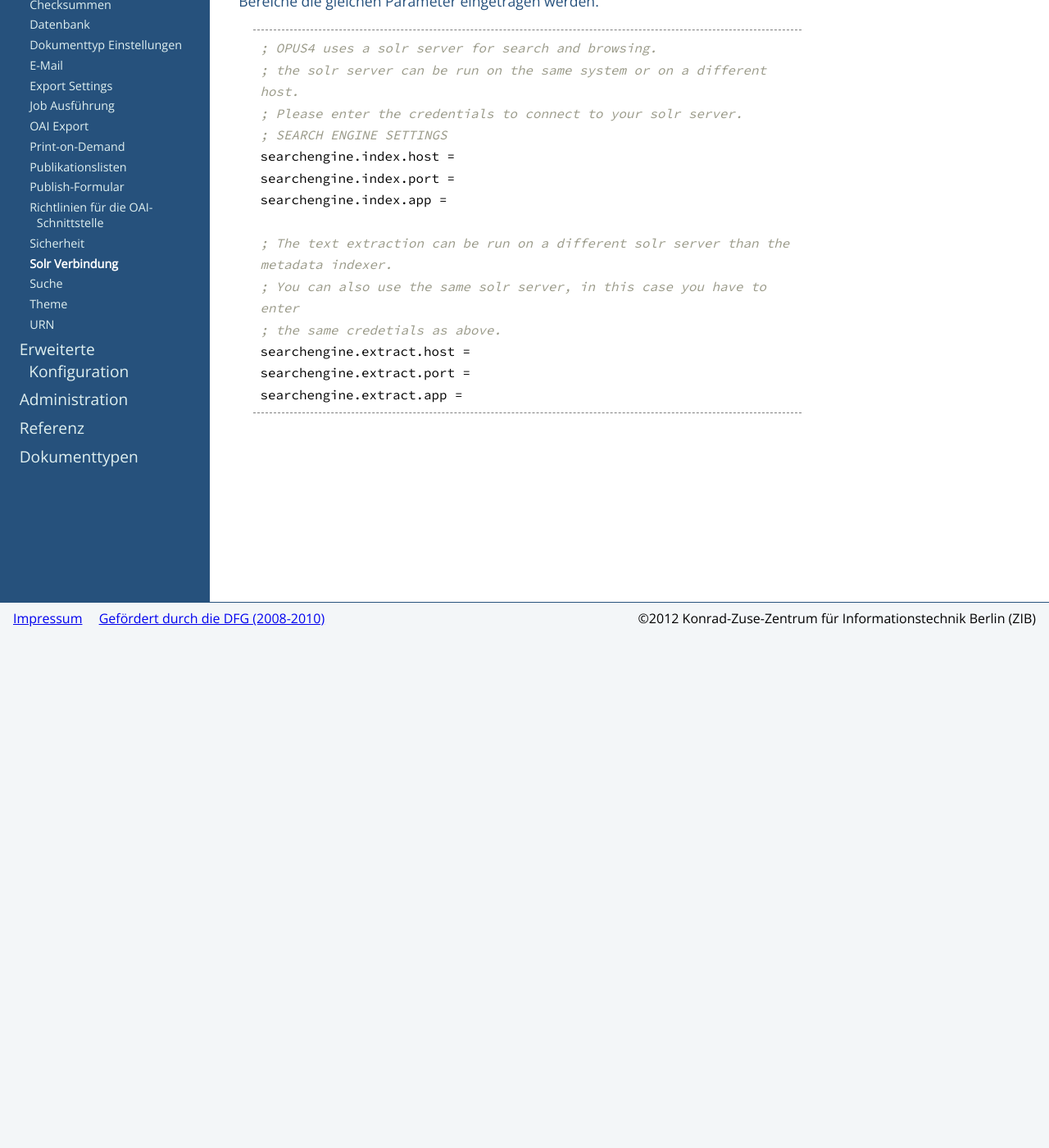
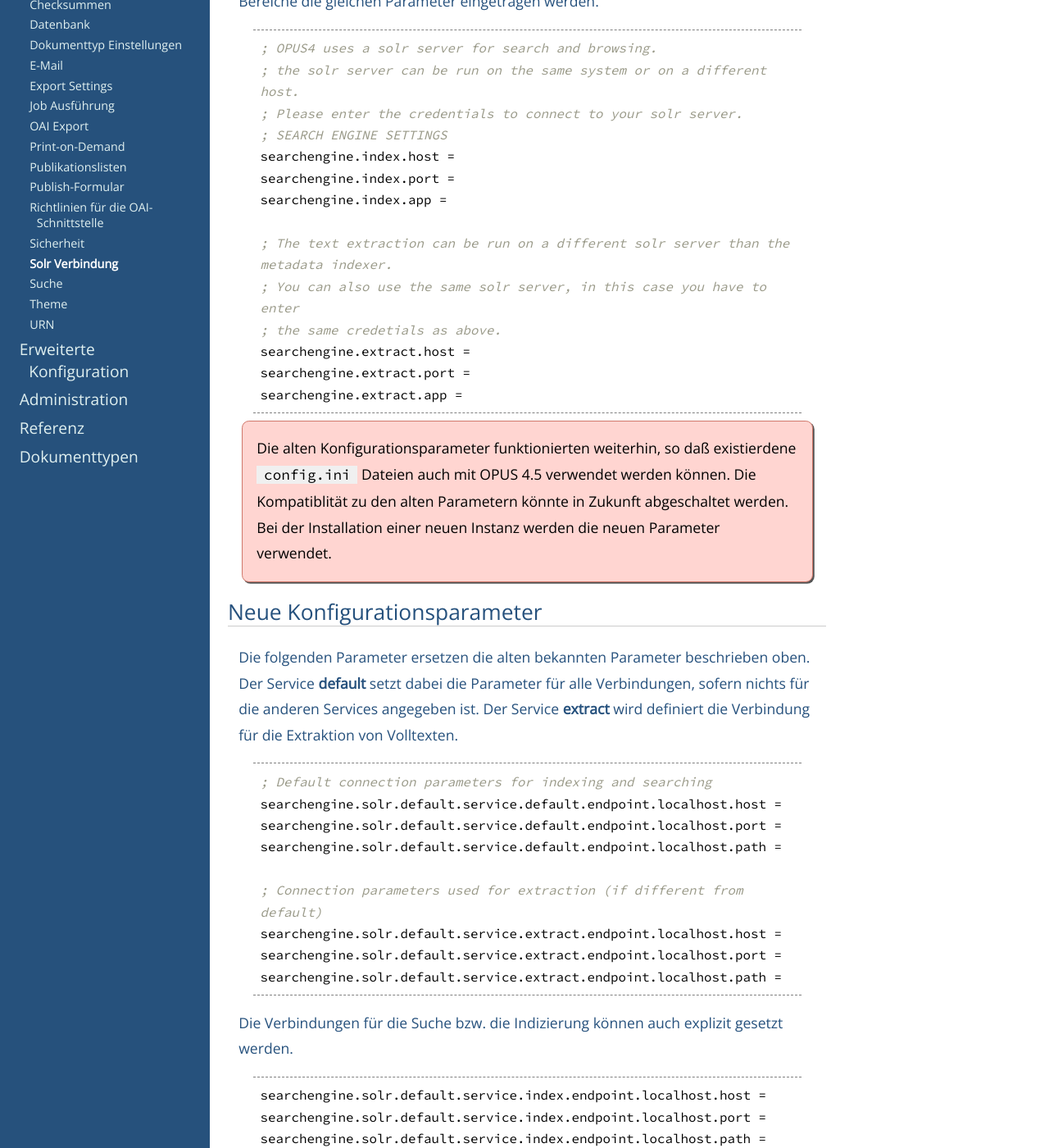
Before and after one commit to OPUS4/userdoc, a Jekyll site: the page built from config/searchengine.md, in a window 1280 px wide and 1400 px high, scrolled down 336 px. Shown: the whole window at 82% size. Built offline with Jekyll 4.4.1, drawn with Linux system fonts in a browser that asks for light colours; some of the changed text lies outside the part shown.

Commit message:
OPUSVIER-2818 - Beschreibung der neuen Parameter ergänzt.

```diff
--- a/config/searchengine.md
+++ b/config/searchengine.md
@@ -26,3 +26,48 @@ searchengine.extract.host =
 searchengine.extract.port =
 searchengine.extract.app =
 {% endhighlight %}
+
+<p class="warning" markdown="1">
+Die alten Konfigurationsparameter funktionierten weiterhin, so daß existierdene `config.ini` Dateien auch mit
+OPUS 4.5 verwendet werden können. Die Kompatiblität zu den alten Parametern könnte in Zukunft abgeschaltet werden.
+Bei der Installation einer neuen Instanz werden die neuen Parameter verwendet.
+</p>
+
+## Neue Konfigurationsparameter
+
+Die folgenden Parameter ersetzen die alten bekannten Parameter beschrieben oben. Der Service **default** setzt
+dabei die Parameter für alle Verbindungen, sofern nichts für die anderen Services angegeben ist. Der Service
+**extract** wird definiert die Verbindung für die Extraktion von Volltexten.
+
+{% highlight ini %}
+; Default connection parameters for indexing and searching
+searchengine.solr.default.service.default.endpoint.localhost.host =
+searchengine.solr.default.service.default.endpoint.localhost.port =
+searchengine.solr.default.service.default.endpoint.localhost.path =
+
+; Connection parameters used for extraction (if different from default)
+searchengine.solr.default.service.extract.endpoint.localhost.host =
+searchengine.solr.default.service.extract.endpoint.localhost.port =
+searchengine.solr.default.service.extract.endpoint.localhost.path =
+{% endhighlight %}
+
+Die Verbindungen für die Suche bzw. die Indizierung können auch explizit gesetzt werden.
+
+{% highlight ini %}
+searchengine.solr.default.service.index.endpoint.localhost.host =
+searchengine.solr.default.service.index.endpoint.localhost.port =
+searchengine.solr.default.service.index.endpoint.localhost.path =
+
+searchengine.solr.default.service.search.endpoint.localhost.host =
+searchengine.solr.default.service.search.endpoint.localhost.port =
+searchengine.solr.default.service.search.endpoint.localhost.path =
+{% endhighlight %}
+
+### Unterstützte Services
+
+|Service | Beschreibung |
+|--------|------|
+| default | Defaultverbindung für alle Services |
+| index | Verbindung für Indizierung |
+| extract | Verbindung für die Extraktion von Volltexten |
+| search | Verbindung für die Suchefunktionen |
```
